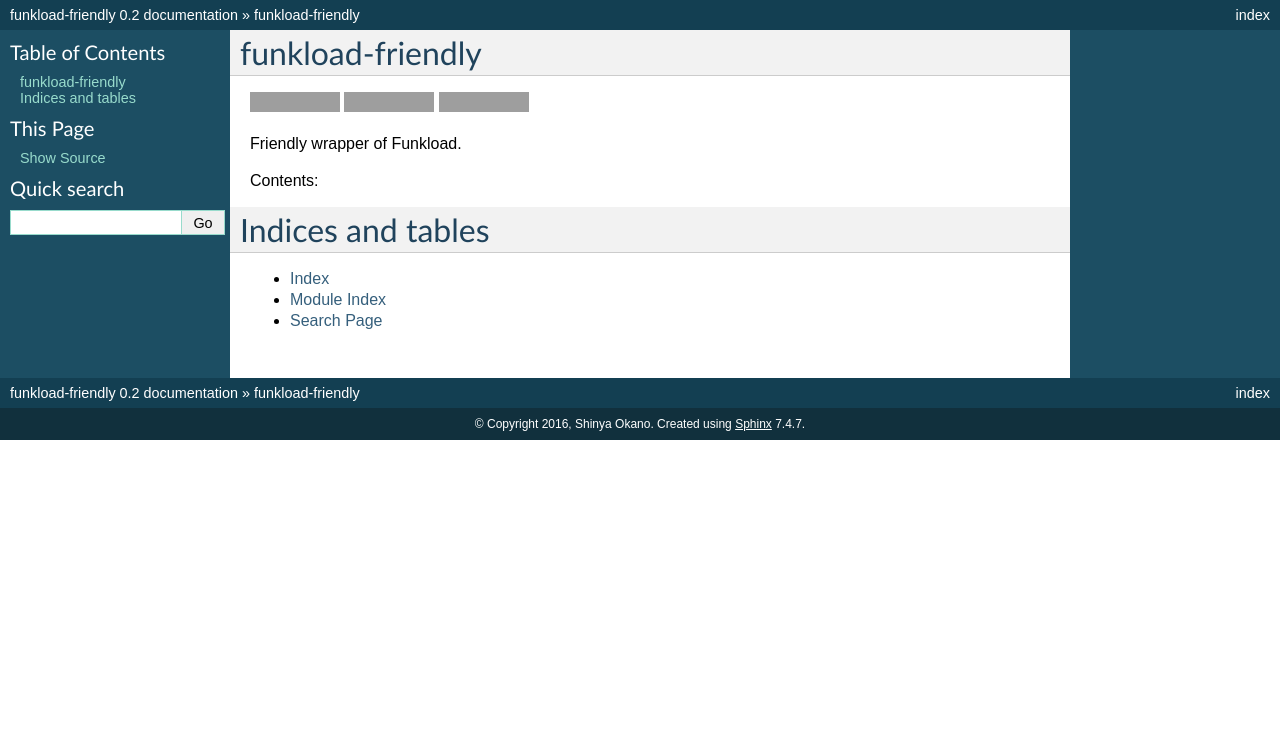
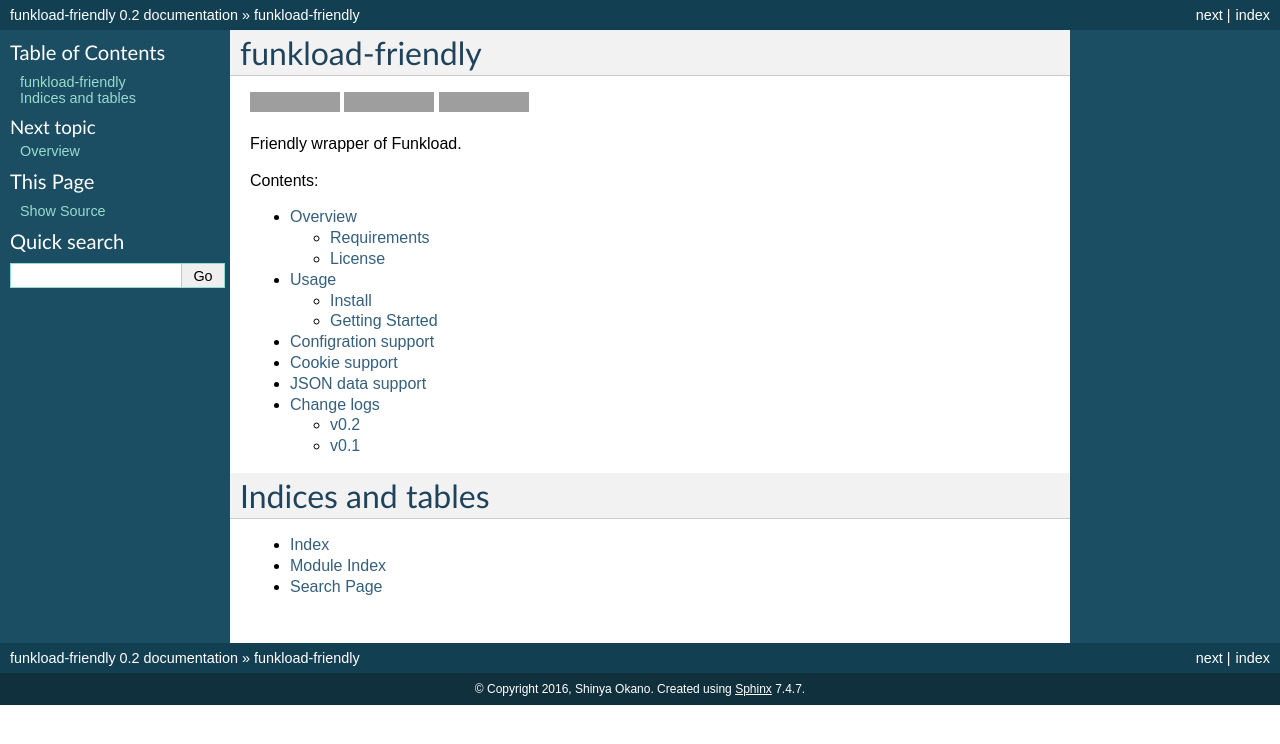
Before and after one commit to tokibito/funkload-friendly, a Sphinx documentation site: the page built from docs/source/index.rst, in a window 1280 px wide. Shown: the top 744 px of the page. Built offline with Sphinx 7.4.7, drawn with Linux system fonts in a browser that asks for light colours; grey boxes are pictures that could not be loaded.

```diff
--- /dev/null
+++ b/docs/source/changelog.rst
@@ -0,0 +1,12 @@
+===========
+Change logs
+===========
+
+v0.2
+====
+- added document
+- fix some bugs
+
+v0.1
+====
+- first releasae
--- a/docs/source/conf.py
+++ b/docs/source/conf.py
@@ -14,6 +14,8 @@
 
 import sys
 import os
+import sphinx.environment
+from docutils.utils import get_source_line
 
 # If extensions (or modules to document with autodoc) are in another directory,
 # add these directories to sys.path here. If the directory is relative to the
@@ -284,3 +286,9 @@ texinfo_documents = [
 
 # If true, do not generate a @detailmenu in the "Top" node's menu.
 #texinfo_no_detailmenu = False
+
+def _warn_node(self, msg, node):
+    if not msg.startswith('nonlocal image URI found:'):
+        self._warnfunc(msg, '%s:%s' % get_source_line(node))
+
+sphinx.environment.BuildEnvironment.warn_node = _warn_node
--- /dev/null
+++ b/docs/source/config_support.rst
@@ -0,0 +1,3 @@
+====================
+Configration support
+====================
--- /dev/null
+++ b/docs/source/cookie_support.rst
@@ -0,0 +1,3 @@
+==============
+Cookie support
+==============
--- a/docs/source/index.rst
+++ b/docs/source/index.rst
@@ -9,6 +9,13 @@ Contents:
 
 .. toctree::
    :maxdepth: 2
+
+   overview
+   usage
+   config_support
+   cookie_support
+   json_support
+   changelog
 
 Indices and tables
 ==================
--- /dev/null
+++ b/docs/source/json_support.rst
@@ -0,0 +1,3 @@
+=================
+JSON data support
+=================
```
Also changed, not shown: README.rst (+6 -1 lines), docs/source/overview.rst (added, +21 -0 lines), docs/source/usage.rst (added, +80 -0 lines).
